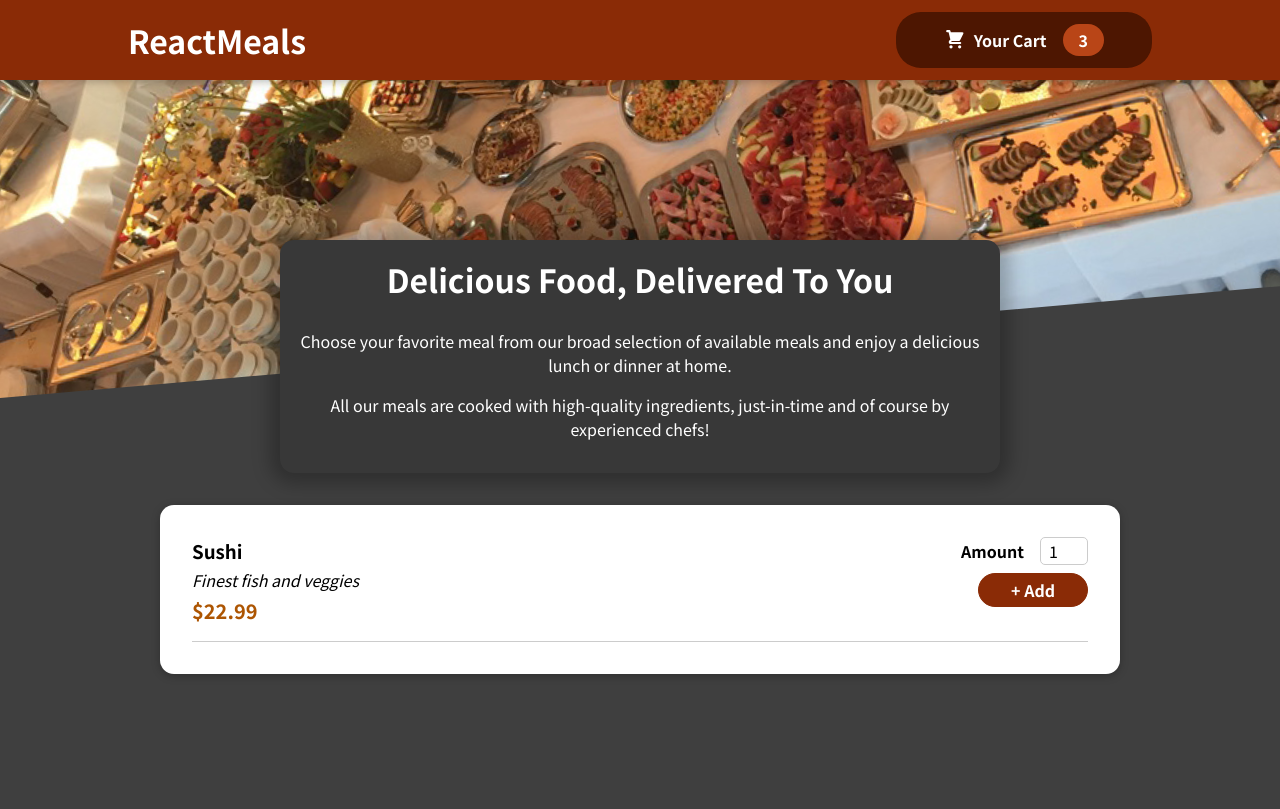
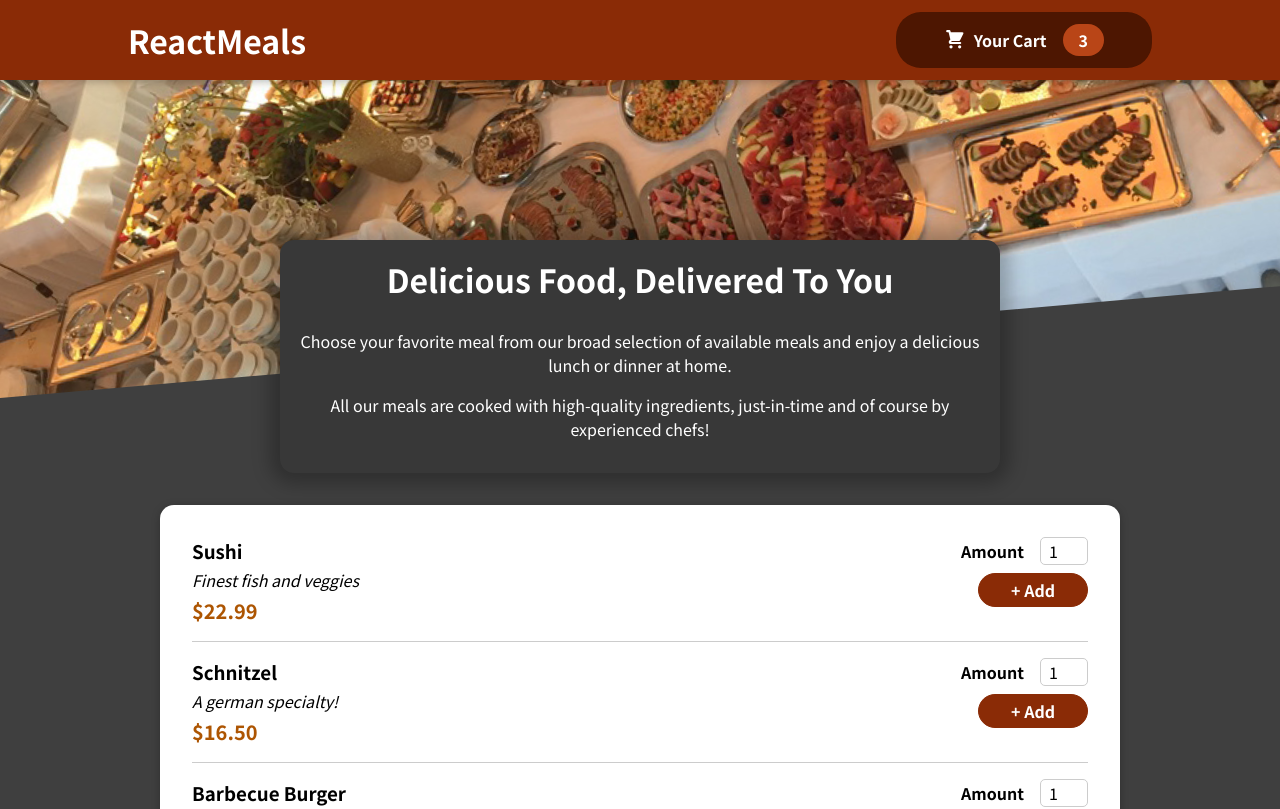
Before and after one commit to basiltt/react-food-order-app-3, a React (Create React App) app: page / in a window 1280 px wide. Shown: the top 809 px of the page. Built offline with nearby package versions, Linux system fonts and the light colour scheme.

Commit message:
Accept dynamic MealItem values
Modified AvailableMeals.js and MealItem.js

```diff
--- a/src/components/Meals/AvailableMeals.js
+++ b/src/components/Meals/AvailableMeals.js
@@ -32,8 +32,12 @@ const DUMMY_MEALS = [
 
 
 function AvailableMeals(props) {
-    // const mealList = DUMMY_MEALS.map((meal) => <li>{meal.name}</li>)
-    const mealList = <MealItem />
+    const mealList = DUMMY_MEALS.map((meal) => <MealItem
+        key={meal.id}
+        id={meal.id}
+        name={meal.name}
+        description={meal.description}
+        price={meal.price} />)
     return (
         <section className={styles.meals}>
             <Card>
--- a/src/components/Meals/MealItem/MealItem.js
+++ b/src/components/Meals/MealItem/MealItem.js
@@ -3,15 +3,16 @@ import styles from './MealItem.module.css';
 import MealItemForm from "./MealItemForm";
 
 function MealItem(props) {
+    const price = `$${props.price.toFixed(2)}`;
     return (
         <li className={styles.meal}>
             <div>
-                <h3>Sushi</h3>
-                <div className={styles.description}>Finest fish and veggies</div>
-                <div className={styles.price}>$22.99</div>
+                <h3>{props.name}</h3>
+                <div className={styles.description}>{props.description}</div>
+                <div className={styles.price}>{price}</div>
             </div>
             <div>
-                <MealItemForm />
+                <MealItemForm id={props.id} />
             </div>
         </li>
     );
```
